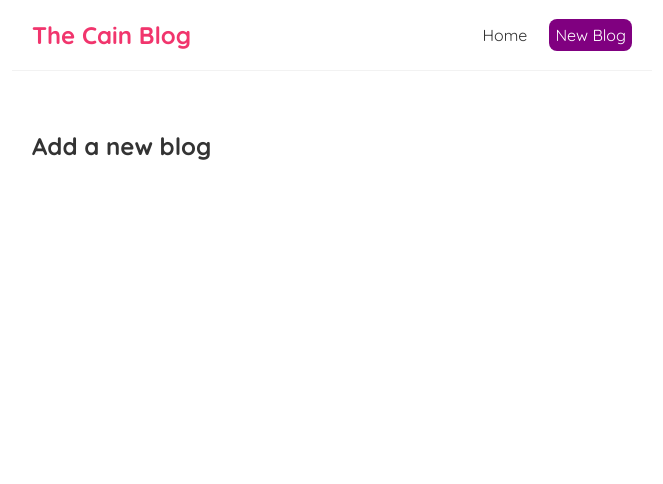
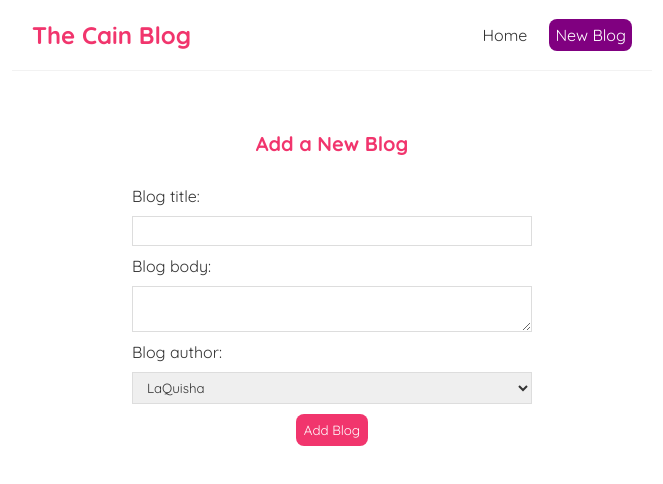
Before and after one commit to llcain/react-cain-blog, a React (Create React App) app: page /create in a window 1280 px wide. Shown: the top 484 px of the page, without its empty margins (308-971 px from the left). Built offline with nearby package versions, Linux system fonts and the light colour scheme.

Commit message:
Updated Create

```diff
--- a/src/App.scss
+++ b/src/App.scss
@@ -85,3 +85,35 @@
   border-radius: 8px;
   cursor: pointer;
 }
+
+/* create new blog form */
+.create {
+  max-width: 400px;
+  margin: 0 auto;
+  text-align: center;
+}
+.create label {
+  text-align: left;
+  display: block;
+}
+.create h2 {
+  font-size: 20px;
+  color: #f1356d;
+  margin-bottom: 30px;
+}
+.create input, .create textarea, .create select {
+  width: 100%;
+  padding: 6px 10px;
+  margin: 10px 0;
+  border: 1px solid #ddd;
+  box-sizing: border-box;
+  display: block;
+}
+.create button {
+  background: #f1356d;
+  color: #fff;
+  border: 0;
+  padding: 8px;
+  border-radius: 8px;
+  cursor: pointer;
+}
--- a/src/Create.js
+++ b/src/Create.js
@@ -1,9 +1,39 @@
+import { useState } from "react";
+
 const Create = () => {
-    return (
-        <div className="create">
-            <h2>Add a new blog</h2>
-        </div>
-     );
+  const [title, setTitle] = useState('');
+  const [body, setBody] = useState('');
+  const [author, setAuthor] = useState('mario');
+
+  return (
+    <div className="create">
+      <h2>Add a New Blog</h2>
+      <form>
+        <label>Blog title:</label>
+        <input
+          type="text"
+          required
+          value={title}
+          onChange={(e) => setTitle(e.target.value)}
+        />
+        <label>Blog body:</label>
+        <textarea
+          required
+          value={body}
+          onChange={(e) => setBody(e.target.value)}
+        ></textarea>
+        <label>Blog author:</label>
+        <select
+          value={author}
+          onChange={(e) => setAuthor(e.target.value)}
+        >
+          <option value="LaQuisha">LaQuisha</option>
+          <option value="Codedreamer">Codedreamer</option>
+        </select>
+        <button>Add Blog</button>
+      </form>
+    </div>
+  );
 }
 
 export default Create;
```
